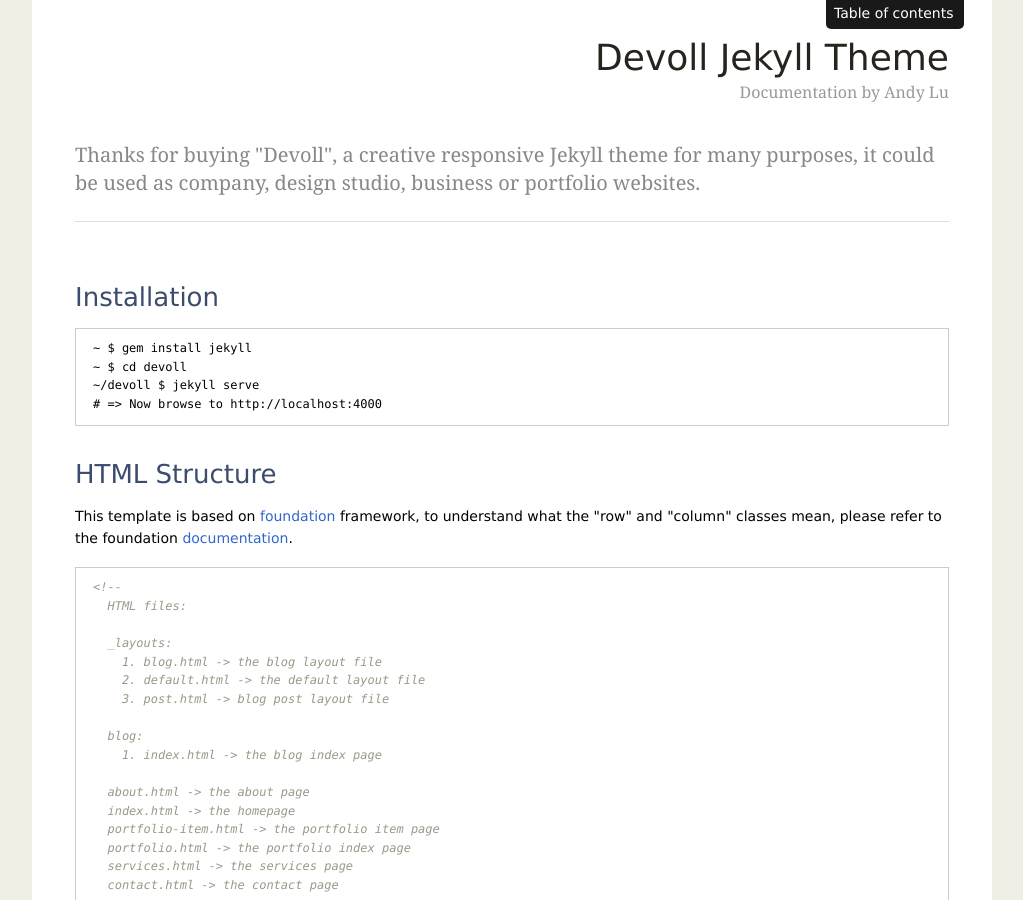
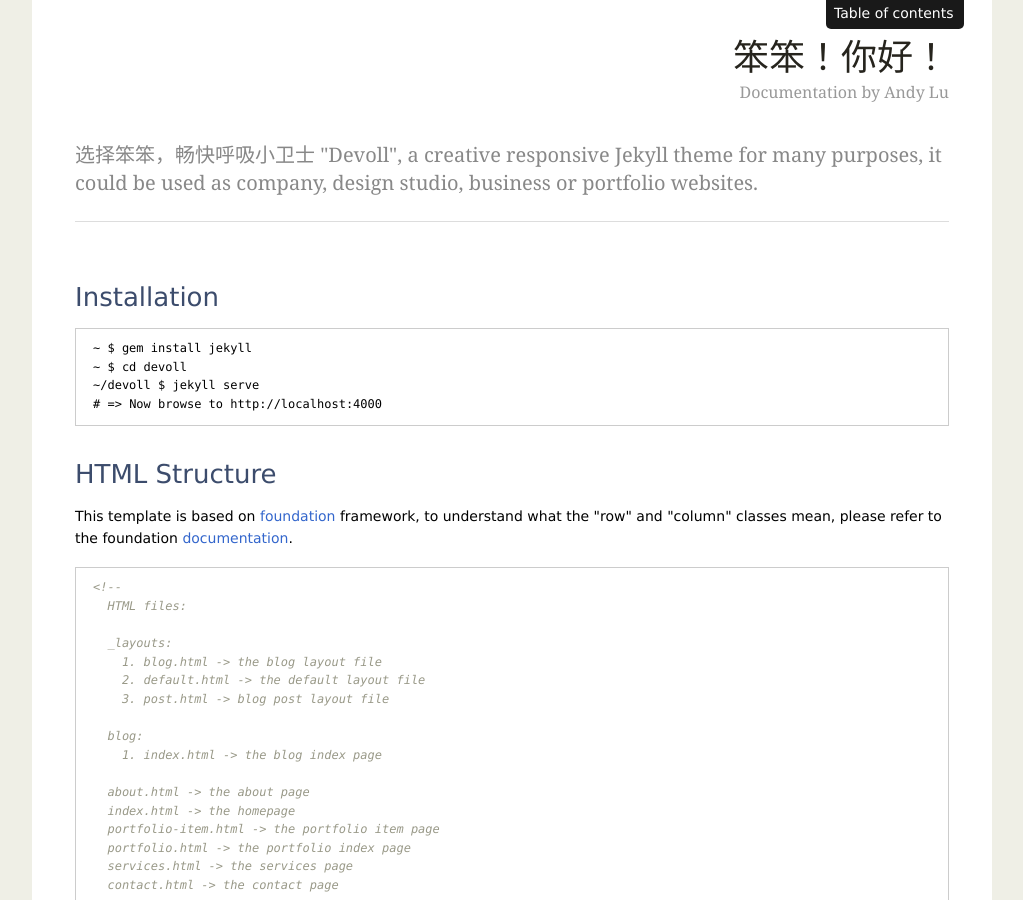
Before and after one commit to braveheart007/braveheart007.github.io, a Jekyll site: the page doc/documentation.html, which Jekyll copies as it is, in a window 1280 px wide and 900 px high. Shown: the whole window, without its empty margins (128-1151 px from the left). Built offline with Jekyll 4.4.1, drawn with Linux system fonts in a browser that asks for light colours.

Commit message:
Update documentation.html

```diff
--- a/doc/documentation.html
+++ b/doc/documentation.html
@@ -10,11 +10,11 @@
   <body>
     <div id='main'>
       <h1>
-        Devoll Jekyll Theme
+        笨笨！你好！
       </h1>
       <p id='author'>Documentation by Andy Lu</p>
       <p id='intro'>
-        Thanks for buying
+        选择笨笨，畅快呼吸小卫士
         "Devoll",
         a creative responsive Jekyll theme for many purposes, it could be used as company, design studio, business or portfolio websites.
       </p>
```
